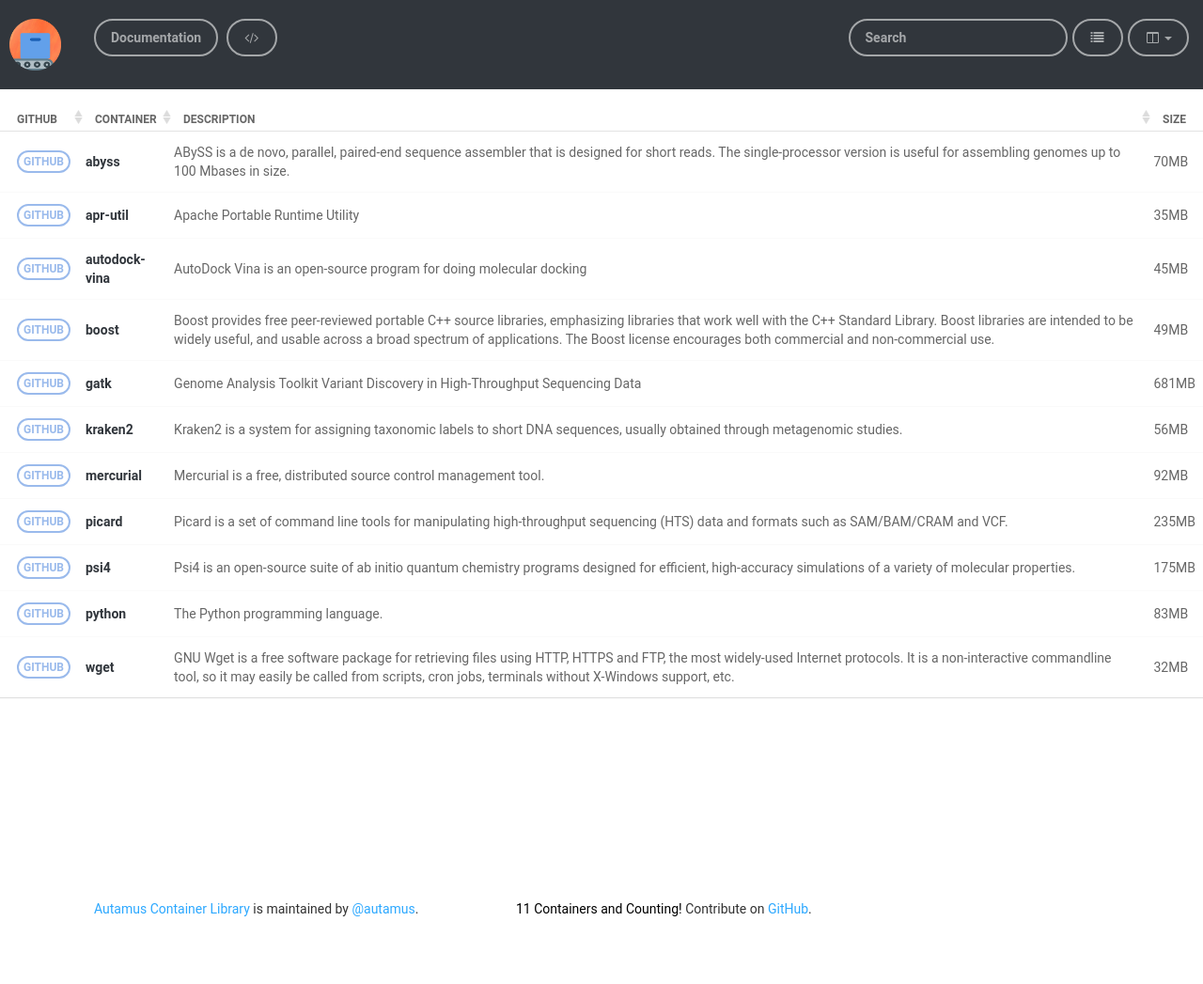
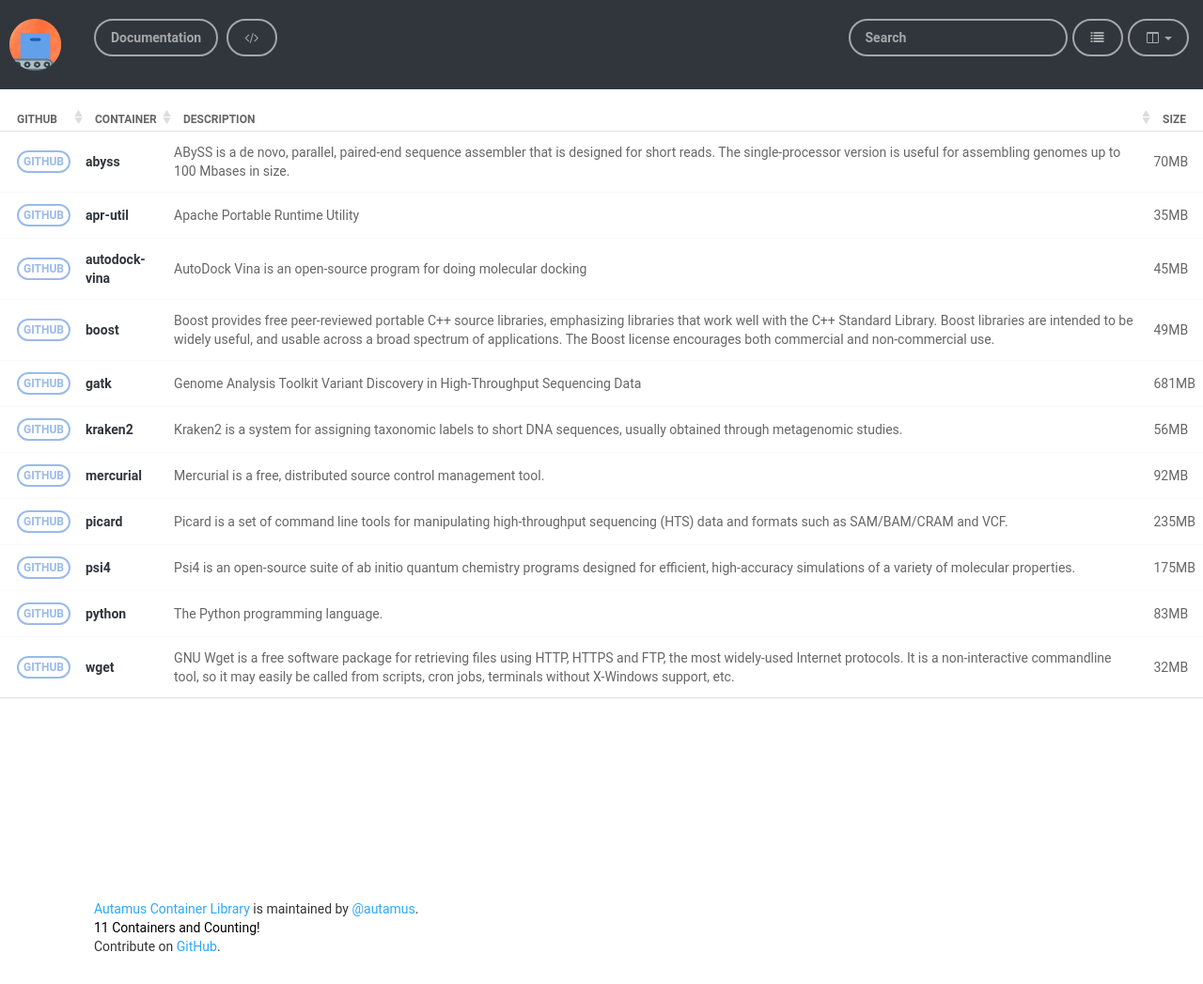
Before and after one commit to autamus/registry, a Jekyll site: the page built from pages/index.md, in a window 1280 px wide. Shown: the whole page at 94% size. Built offline with Jekyll 4.4.1, drawn with Linux system fonts in a browser that asks for light colours; nearby versions of some CDN libraries; before the commit the page ends 1007 px from its top, so only the background shows below that.

Commit message:
Update Footer

```diff
--- a/_includes/page-footer.html
+++ b/_includes/page-footer.html
@@ -1,6 +1,7 @@
 <footer class="site-footer" style="margin:30px">
-  <span class="site-footer-owner"><a target="_blank"
-                                     href="{{ site.baseurl }}/">{{ site.title }}</a> is maintained by <a href="{{ site.maintainer_url }}">{{ site.maintainer }}</a>.</span>
-  <span style="color:black;margin-left:100px" id="message">{{ site.library.size }} Containers and Counting!</span>
+  <span class="site-footer-owner"><a target="_blank" href="{{ site.baseurl }}/">{{ site.title }}</a> is maintained by <a href="{{ site.maintainer_url }}">{{ site.maintainer }}</a>.</span>
+  <br>
+  <span style="color:black" id="message">{{ site.library.size }} Containers and Counting!</span>
+  <br>
   <span class="site-footer-credits">Contribute on <a target="_blank" href="{{ site.repo }}">GitHub</a>.</span>
 </footer>
```
